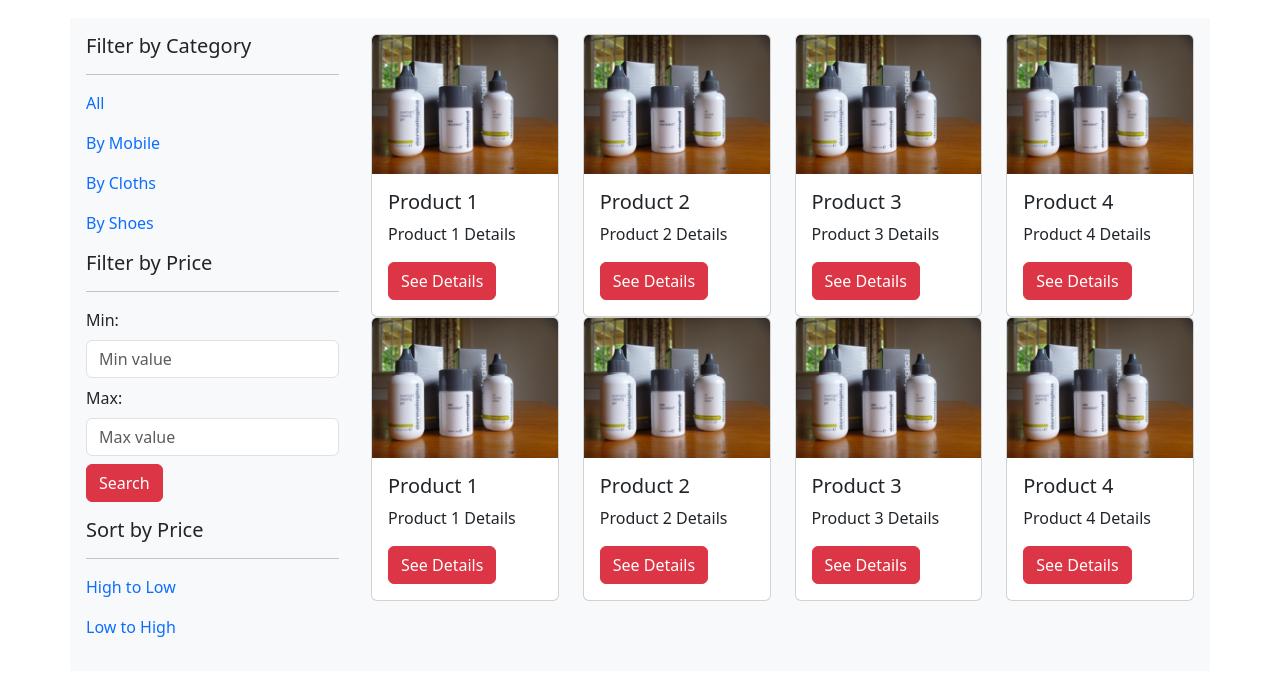
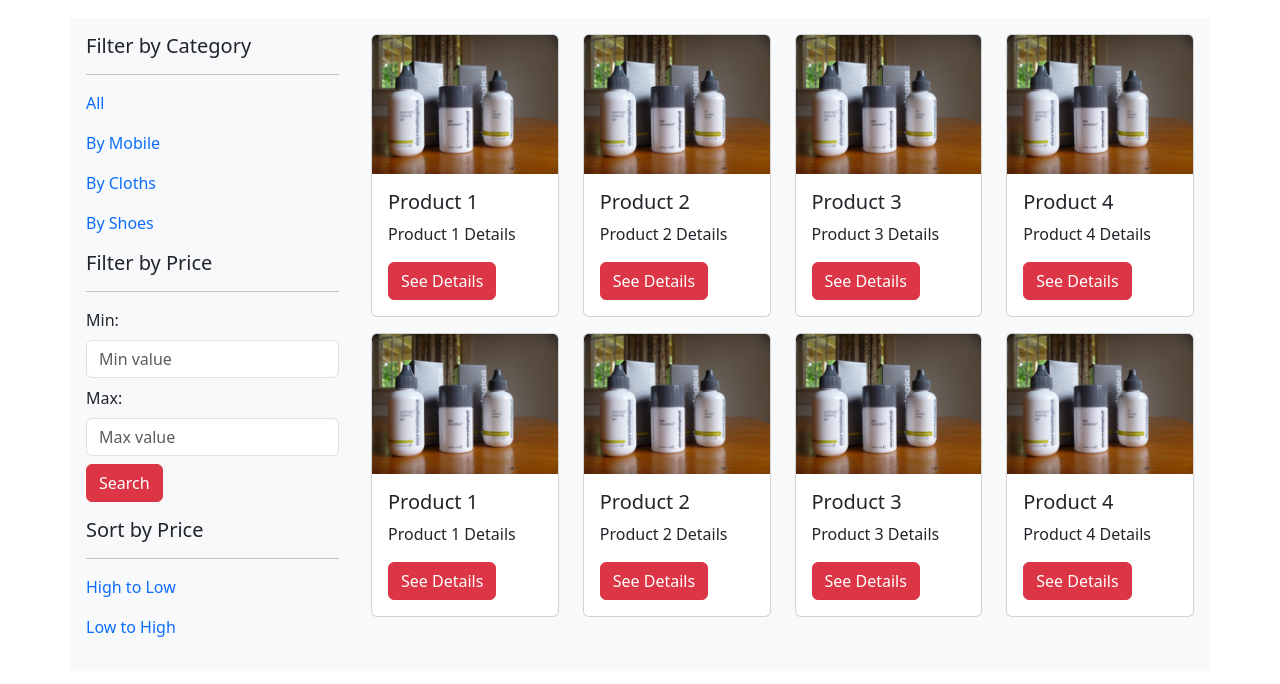
Before and after one commit to shirish137/ekart13, a plain HTML site: page index.html in a window 1280 px wide. Shown: the part 79-763 px from the top of the page. Drawn offline with nearby package versions, Linux system fonts and the light colour scheme.

Commit message:
Update index.html
margin given for the product cards in index page

```diff
--- a/index.html
+++ b/index.html
@@ -142,7 +142,7 @@
                                   </div>
                                </div><!--- Product 4-->
 
-                               <div class="col-md-3">
+                               <div class="col-md-3 mt-3">
                                 <div class="card" style="width:100%;">
                                   <img src="static/images/product.JPG" class="card-img-top" alt="...">
                                   <div class="card-body">
@@ -153,7 +153,7 @@
                                 </div>
                              </div><!-- Product 1-->
 
-                             <div class="col-md-3">
+                             <div class="col-md-3 mt-3">
                               <div class="card" style="width:100%;">
                                 <img src="static/images/product.JPG" class="card-img-top" alt="...">
                                 <div class="card-body">
@@ -164,7 +164,7 @@
                               </div>
                            </div><!--- Product 2-->
 
-                           <div class="col-md-3">
+                           <div class="col-md-3 mt-3">
                             <div class="card" style="width:100%;">
                               <img src="static/images/product.JPG" class="card-img-top" alt="...">
                               <div class="card-body">
@@ -175,7 +175,7 @@
                             </div>
                          </div><!--- Product 3-->
 
-                         <div class="col-md-3">
+                         <div class="col-md-3 mt-3">
                           <div class="card" style="width:100%;">
                             <img src="static/images/product.JPG" class="card-img-top" alt="...">
                             <div class="card-body">
```
